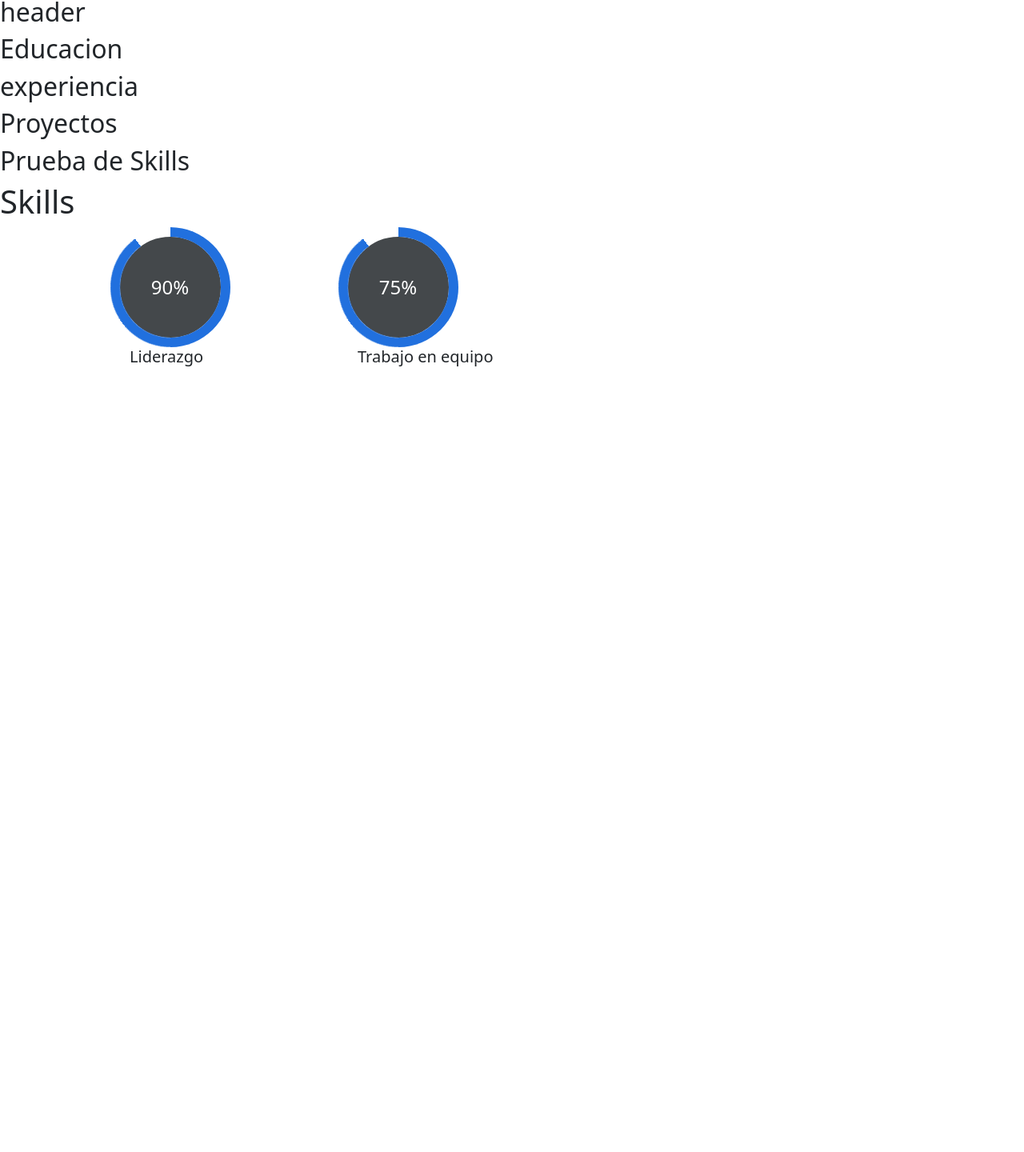
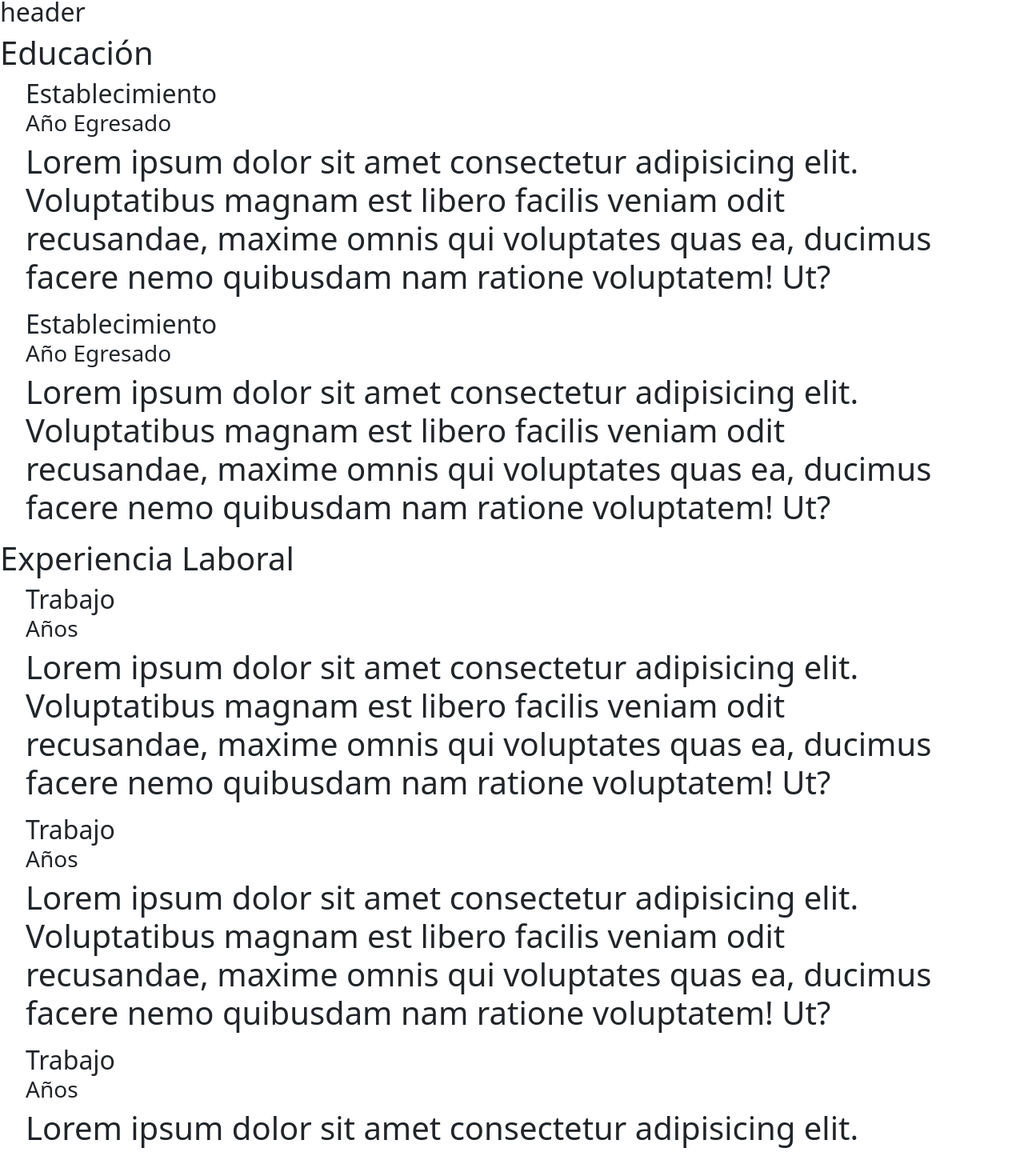
Before and after one commit to crlsh/proyecto-final-7380, an Angular app: page / in a window 1280 px wide. Shown: the part 108-1548 px from the top of the page at 80% size. Before the commit the page ends 800 px from the top, so only its background shows below. Built offline with nearby package versions, Linux system fonts and the light colour scheme.

Commit message:
se agregó experia y edudación

```diff
--- a/src/app/educacion/educacion.component.css
+++ b/src/app/educacion/educacion.component.css
@@ -0,0 +1,3 @@
+li{
+    list-style: none;
+}
--- a/src/app/educacion/educacion.component.html
+++ b/src/app/educacion/educacion.component.html
@@ -1 +1,15 @@
-<h2>Educacion</h2>
+<div class="row" >
+    <h1>Educación</h1>
+    <div class="col-lg-11">
+        <ul>
+            <li>
+                <h2>Establecimiento <h3>Año Egresado</h3></h2>
+            <p>Lorem ipsum dolor sit amet consectetur adipisicing elit. Voluptatibus magnam est libero facilis veniam odit recusandae, maxime omnis qui voluptates quas ea, ducimus facere nemo quibusdam nam ratione voluptatem! Ut?</p>
+            </li>
+            <li>
+                <h2>Establecimiento <h3>Año Egresado</h3></h2>
+            <p>Lorem ipsum dolor sit amet consectetur adipisicing elit. Voluptatibus magnam est libero facilis veniam odit recusandae, maxime omnis qui voluptates quas ea, ducimus facere nemo quibusdam nam ratione voluptatem! Ut?</p>
+            </li>
+        </ul>
+    </div>
+</div>
--- a/src/app/experiencia/experiencia.component.css
+++ b/src/app/experiencia/experiencia.component.css
@@ -0,0 +1,3 @@
+li{
+    list-style: none;
+}
--- a/src/app/experiencia/experiencia.component.html
+++ b/src/app/experiencia/experiencia.component.html
@@ -1 +1,19 @@
-<h2>experiencia</h2>
+<div class="row" >
+    <h1>Experiencia Laboral</h1>
+    <div class="col-lg-11">
+        <ul>
+            <li>
+                <h2>Trabajo <h3>Años</h3></h2>
+            <p>Lorem ipsum dolor sit amet consectetur adipisicing elit. Voluptatibus magnam est libero facilis veniam odit recusandae, maxime omnis qui voluptates quas ea, ducimus facere nemo quibusdam nam ratione voluptatem! Ut?</p>
+            </li>
+            <li>
+                <h2>Trabajo <h3>Años</h3></h2>
+            <p>Lorem ipsum dolor sit amet consectetur adipisicing elit. Voluptatibus magnam est libero facilis veniam odit recusandae, maxime omnis qui voluptates quas ea, ducimus facere nemo quibusdam nam ratione voluptatem! Ut?</p>
+            </li>
+            <li>
+                <h2>Trabajo <h3>Años</h3></h2>
+            <p>Lorem ipsum dolor sit amet consectetur adipisicing elit. Voluptatibus magnam est libero facilis veniam odit recusandae, maxime omnis qui voluptates quas ea, ducimus facere nemo quibusdam nam ratione voluptatem! Ut?</p>
+            </li>
+        </ul>
+    </div>
+</div>
```
